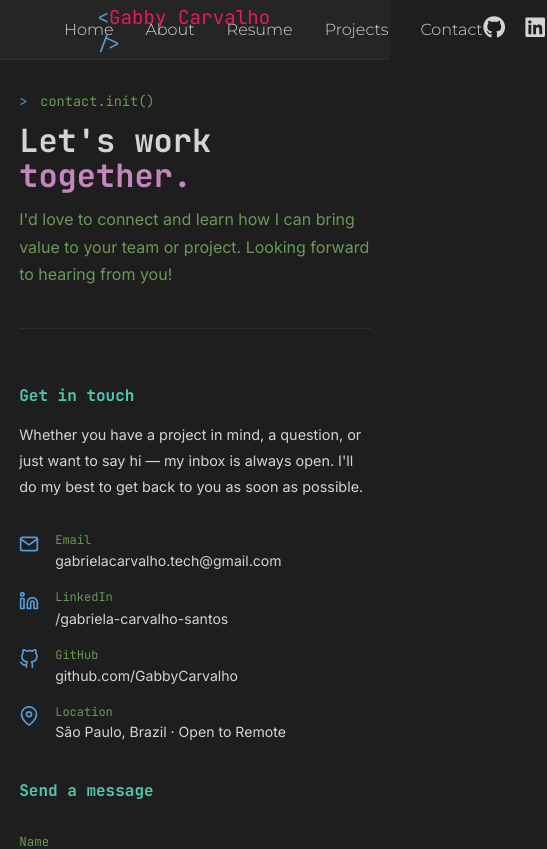
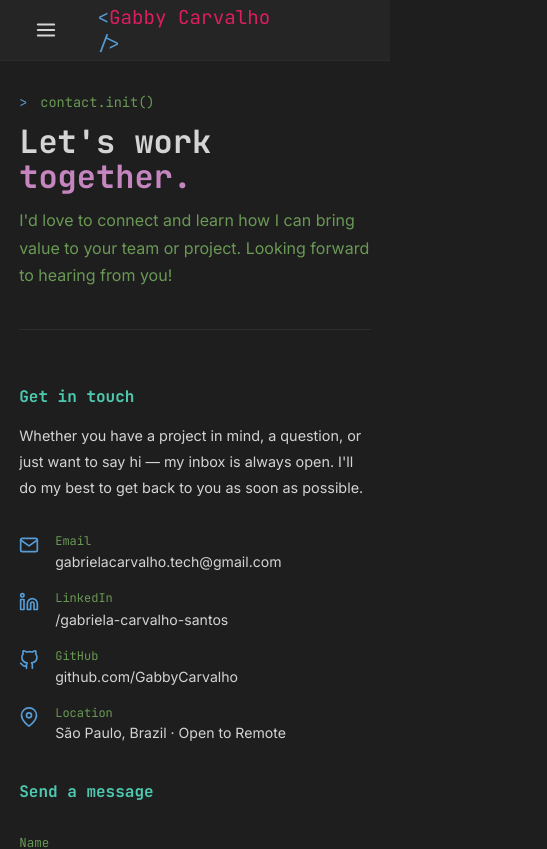
Before and after one commit to GabbyCarvalho/gabriela-portfolio, a React (Vite) app: page /gabriela-portfolio/contact in a window 390 px wide. Shown: the top 849 px of the page, 547 px wide, since content can reach past the window. Built offline with nearby package versions, Linux system fonts and the light colour scheme.

Commit message:
fix mobile root layout

```diff
--- a/src/Layout/RootLayout.jsx
+++ b/src/Layout/RootLayout.jsx
@@ -1,17 +1,24 @@
-import { Outlet, Link } from "react-router-dom";
+import { useState } from "react";
+import { Outlet, Link, useLocation } from "react-router-dom";
 import { FaGithub, FaLinkedin } from "react-icons/fa";
+import { FiMenu, FiX } from "react-icons/fi";
 
 export default function RootLayout() {
-    return(
+    const [menuOpen, setMenuOpen] = useState(false);
+    const location = useLocation();
+
+    const closeMenu = () => setMenuOpen(false);
+
+    return (
         <>
         <header className="header">
             <div className="topbar">
                 <nav className="navBar">
-                    <Link to="/">Home</Link>
-                    <Link to="/about">About</Link>
-                    <Link to="/resume">Resume</Link>
-                    <Link to="/projects">Projects</Link>
-                    <Link to="/contact">Contact</Link>
+                    <Link to="/" onClick={closeMenu}>Home</Link>
+                    <Link to="/about" onClick={closeMenu}>About</Link>
+                    <Link to="/resume" onClick={closeMenu}>Resume</Link>
+                    <Link to="/projects" onClick={closeMenu}>Projects</Link>
+                    <Link to="/contact" onClick={closeMenu}>Contact</Link>
                 </nav>
 
                 <div className="logo">
@@ -28,11 +35,34 @@ export default function RootLayout() {
                         <FaLinkedin />
                     </a>
                 </div>
+
+                <button
+                    className="hamburger"
+                    onClick={() => setMenuOpen((o) => !o)}
+                    aria-label="Toggle menu"
+                >
+                    {menuOpen ? <FiX size={22} /> : <FiMenu size={22} />}
+                </button>
             </div>
+
+            {/* Mobile menu */}
+            {menuOpen && (
+                <nav className="mobileMenu">
+                    <Link to="/" onClick={closeMenu}>Home</Link>
+                    <Link to="/about" onClick={closeMenu}>About</Link>
+                    <Link to="/resume" onClick={closeMenu}>Resume</Link>
+                    <Link to="/projects" onClick={closeMenu}>Projects</Link>
+                    <Link to="/contact" onClick={closeMenu}>Contact</Link>
+                    <div className="mobileSocials">
+                        <a href="https://github.com/GabbyCarvalho" target="_blank" rel="noreferrer"><FaGithub /></a>
+                        <a href="https://www.linkedin.com/in/gabriela-carvalho-santos/" target="_blank" rel="noreferrer"><FaLinkedin /></a>
+                    </div>
+                </nav>
+            )}
         </header>
         <main>
             <Outlet />
         </main>
         </>
-    )
+    );
 }
--- a/src/index.css
+++ b/src/index.css
@@ -1,31 +1,9 @@
-@import url('https://fonts.googleapis.com/css2?family=JetBrains+Mono:wght@400;600;700&family=Fira+Code:wght@400;500&family=Inter:wght@400;500;600&display=swap');
 @import url('https://fonts.googleapis.com/css2?family=JetBrains+Mono:wght@400;600;700&family=Fira+Code:wght@400;500&family=Inter:wght@400;500;600&family=Montserrat:wght@300&display=swap');
 
-*{
+* {
     margin: 0;
     padding: 0;
     box-sizing: border-box;
-}
-
-
-@media (max-width: 768px) {
-    .topbar {
-        padding: 1rem 1.5rem;
-        position: relative;
-    }
-
-    .logo {
-        font-size: 1rem;
-    }
-
-    .navBar {
-        display: none; /* substituir por menu hamburguer futuramente */
-    }
-
-    .socials {
-        font-size: 1.2rem;
-        gap: 1rem;
-    }
 }
 
 :root {
@@ -47,6 +25,7 @@ body {
   font-family: 'Inter', sans-serif;
 }
 
+/* ── Topbar ── */
 .topbar {
     display: flex;
     justify-content: space-between;
@@ -54,6 +33,7 @@ body {
     padding: 1rem 4rem;
     background-color: var(--bg-secondary);
     border-bottom: 1px solid var(--bg-tertiary);
+    position: relative;
 }
 
 .logo {
@@ -64,13 +44,8 @@ body {
     transform: translateX(-50%);
 }
 
-.bracket {
-    color: var(--accent-blue);
-}
-
-.name {
-     color: #DE1D60
-}
+.bracket { color: var(--accent-blue); }
+.name    { color: #DE1D60; }
 
 .navBar {
     display: flex;
@@ -86,9 +61,7 @@ body {
     transition: color 0.2s;
 }
 
-.navBar a:hover {
-    color: var(--accent-blue);
-}
+.navBar a:hover { color: var(--accent-blue); }
 
 .socials {
     display: flex;
@@ -101,6 +74,92 @@ body {
     transition: color 0.2s;
 }
 
-.socials a:hover {
-    color: var(--accent-blue);
+.socials a:hover { color: var(--accent-blue); }
+
+/* ── Hamburger button — hidden on desktop ── */
+.hamburger {
+    display: none;
+    background: none;
+    border: none;
+    color: var(--text-primary);
+    cursor: pointer;
+    padding: 0.2rem;
+    z-index: 10;
 }
+
+/* ── Mobile menu — hidden on desktop ── */
+.mobileMenu {
+    display: none;
+}
+
+/* ── Tablet + Mobile (max 1024px) ── */
+@media (max-width: 1024px) {
+    .topbar {
+        padding: 1rem 2rem;
+    }
+
+    .navBar {
+        display: none;
+    }
+
+    .socials {
+        display: none;
+    }
+
+    .hamburger {
+        display: flex;
+        align-items: center;
+        justify-content: center;
+    }
+
+    .mobileMenu {
+        display: flex;
+        flex-direction: column;
+        background-color: var(--bg-secondary);
+        border-bottom: 1px solid var(--bg-tertiary);
+        padding: 1.5rem 2rem;
+        gap: 1.2rem;
+        animation: slideDown 0.2s ease;
+    }
+
+    .mobileMenu a {
+        color: var(--text-primary);
+        text-decoration: none;
+        font-family: 'Montserrat', sans-serif;
+        font-weight: 300;
+        font-size: 1.1rem;
+        transition: color 0.2s;
+        border-bottom: 1px solid var(--bg-tertiary);
+        padding-bottom: 1rem;
+    }
+
+    .mobileMenu a:last-of-type {
+        border-bottom: none;
+    }
+
+    .mobileMenu a:hover {
+        color: var(--accent-blue);
+    }
+
+    .mobileSocials {
+        display: flex;
+        gap: 1.2rem;
+        font-size: 1.4rem;
+        padding-top: 0.5rem;
+    }
+
+    .mobileSocials a {
+        border-bottom: none;
+        padding-bottom: 0;
+        color: var(--text-primary);
+    }
+
+    .mobileSocials a:hover {
+        color: var(--accent-blue);
+    }
+
+    @keyframes slideDown {
+        from { opacity: 0; transform: translateY(-8px); }
+        to   { opacity: 1; transform: translateY(0); }
+    }
+}
```
